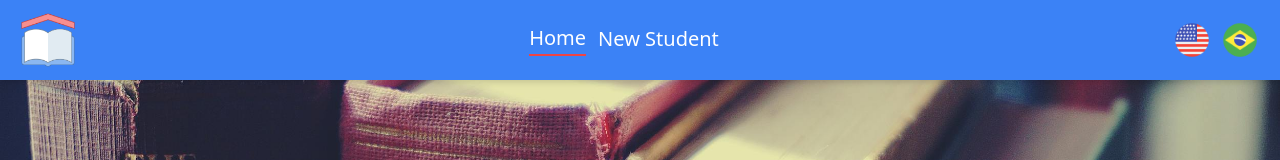
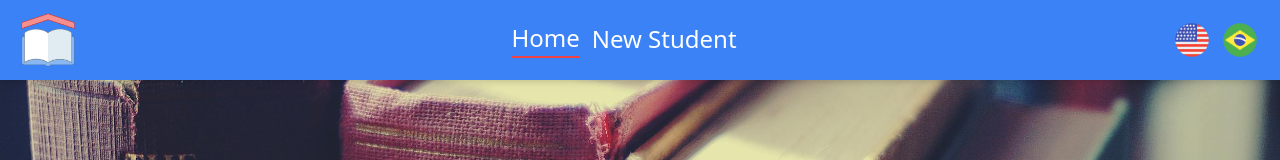
Before and after one commit to Matheus-Pombeiro/high-school-system, a React (Create React App) app: page / in a window 1280 px wide. Shown: the top 160 px of the page. Built offline with nearby package versions, Linux system fonts and the light colour scheme.

Commit message:
refactor: text size

```diff
--- a/src/components/HeaderLink/index.js
+++ b/src/components/HeaderLink/index.js
@@ -4,7 +4,7 @@ const HeaderLink = ({children, to}) => {
     return (
         <NavLink
             className={({ isActive }) => `
-                text-white text-xl font-medium pb-0.5
+                text-white text-2xl font-medium pb-0.5
                 ${isActive ? "border-b-2 border-red-500" : ""}
             `}
             to={to}
```
